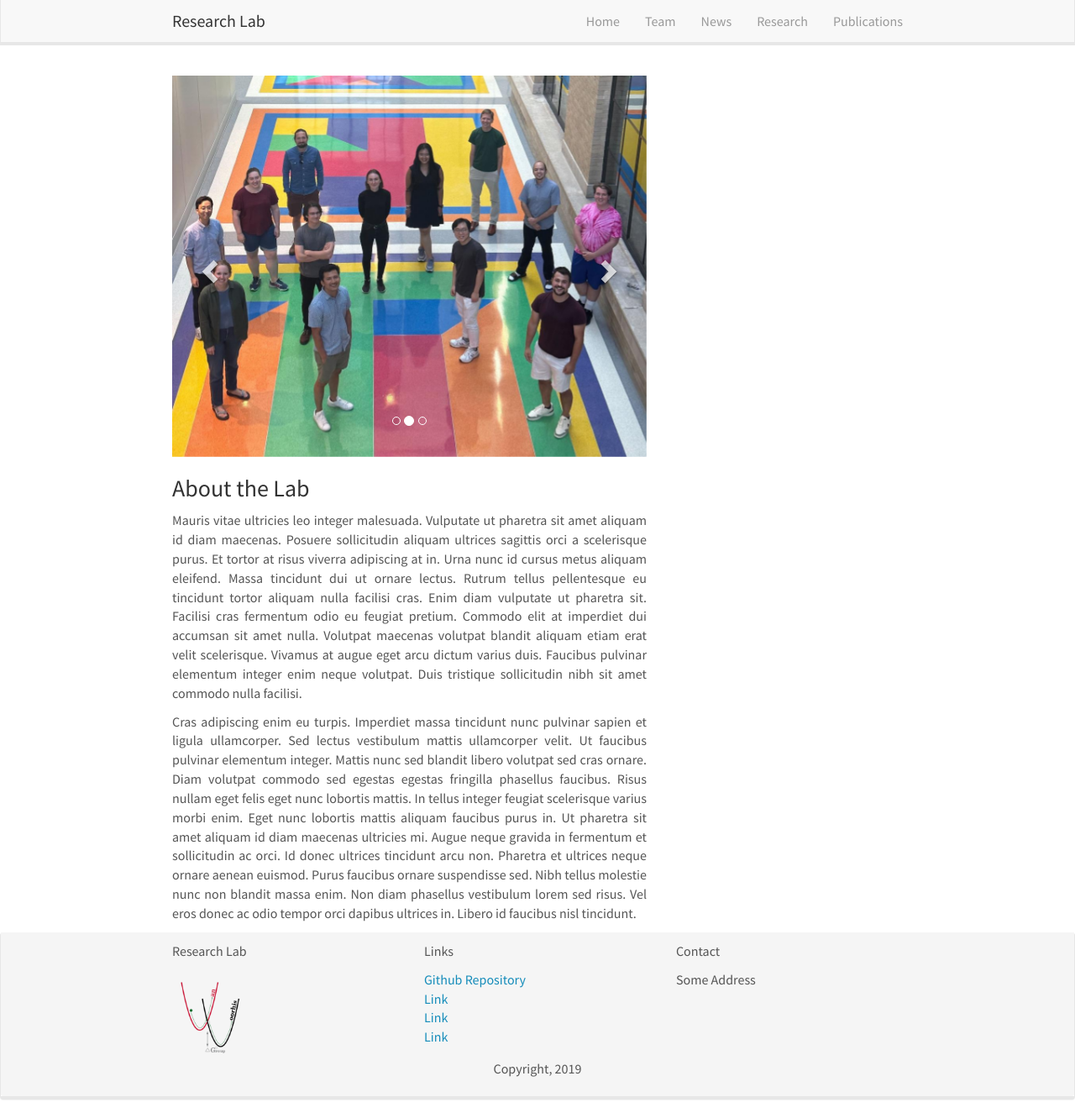
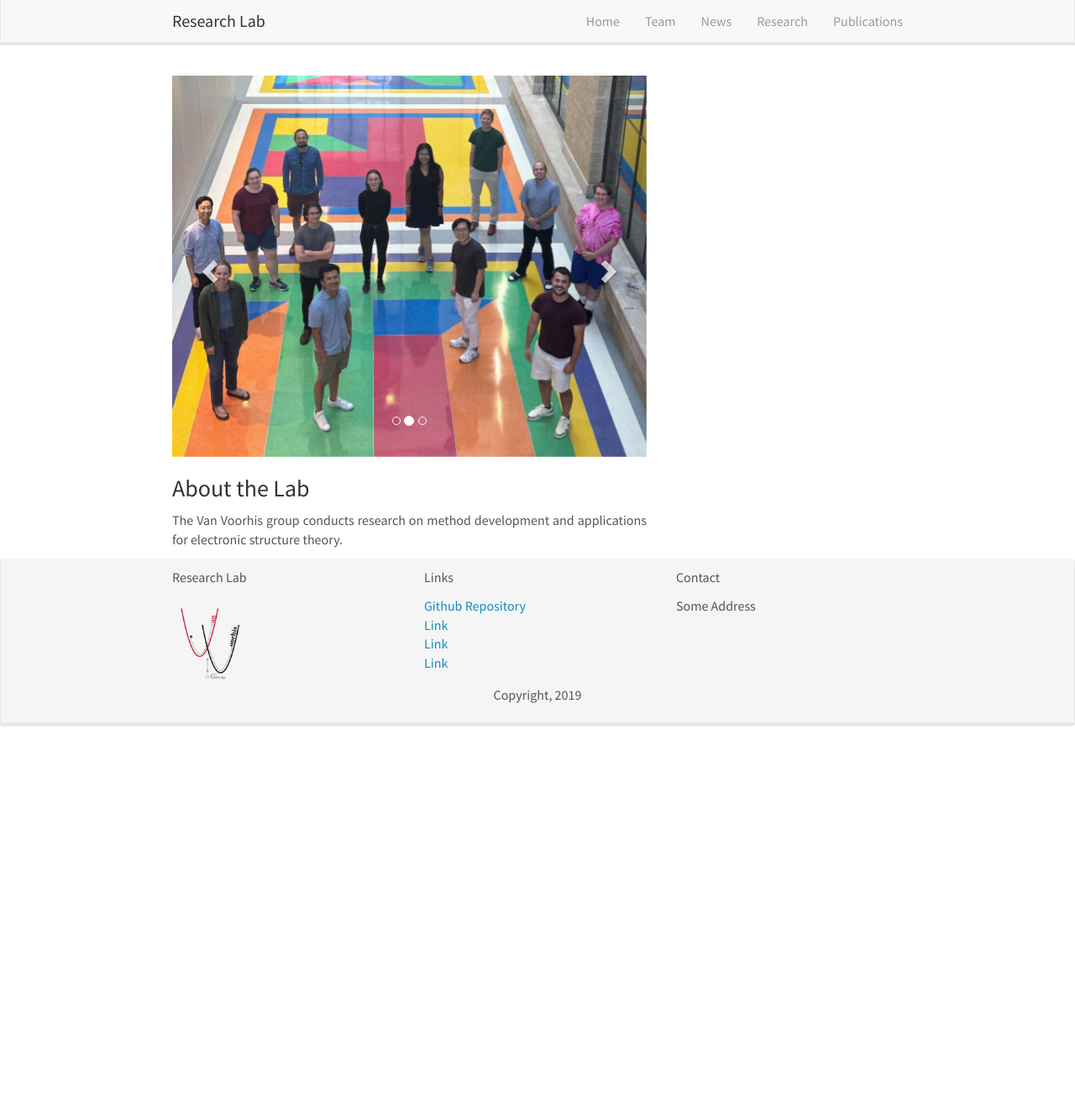
Before and after one commit to troyvvgroup/troyvvgroup.github.io, a Jekyll site: the page built from _pages/home.md, in a window 1280 px wide and 1331 px high. Shown: the whole window at 84% size. Built offline with Jekyll 4.4.1, drawn with Linux system fonts in a browser that asks for light colours; nearby versions of some CDN libraries; comment, search, counter and statistics services are not loaded.

Commit message:
Update home.md

```diff
--- a/_pages/home.md
+++ b/_pages/home.md
@@ -8,6 +8,4 @@
 
 ### About the Lab
 
-Mauris vitae ultricies leo integer malesuada. Vulputate ut pharetra sit amet aliquam id diam maecenas. Posuere sollicitudin aliquam ultrices sagittis orci a scelerisque purus. Et tortor at risus viverra adipiscing at in. Urna nunc id cursus metus aliquam eleifend. Massa tincidunt dui ut ornare lectus. Rutrum tellus pellentesque eu tincidunt tortor aliquam nulla facilisi cras. Enim diam vulputate ut pharetra sit. Facilisi cras fermentum odio eu feugiat pretium. Commodo elit at imperdiet dui accumsan sit amet nulla. Volutpat maecenas volutpat blandit aliquam etiam erat velit scelerisque. Vivamus at augue eget arcu dictum varius duis. Faucibus pulvinar elementum integer enim neque volutpat. Duis tristique sollicitudin nibh sit amet commodo nulla facilisi.
-
-Cras adipiscing enim eu turpis. Imperdiet massa tincidunt nunc pulvinar sapien et ligula ullamcorper. Sed lectus vestibulum mattis ullamcorper velit. Ut faucibus pulvinar elementum integer. Mattis nunc sed blandit libero volutpat sed cras ornare. Diam volutpat commodo sed egestas egestas fringilla phasellus faucibus. Risus nullam eget felis eget nunc lobortis mattis. In tellus integer feugiat scelerisque varius morbi enim. Eget nunc lobortis mattis aliquam faucibus purus in. Ut pharetra sit amet aliquam id diam maecenas ultricies mi. Augue neque gravida in fermentum et sollicitudin ac orci. Id donec ultrices tincidunt arcu non. Pharetra et ultrices neque ornare aenean euismod. Purus faucibus ornare suspendisse sed. Nibh tellus molestie nunc non blandit massa enim. Non diam phasellus vestibulum lorem sed risus. Vel eros donec ac odio tempor orci dapibus ultrices in. Libero id faucibus nisl tincidunt.
+The Van Voorhis group conducts research on method development and applications for electronic structure theory.
```
